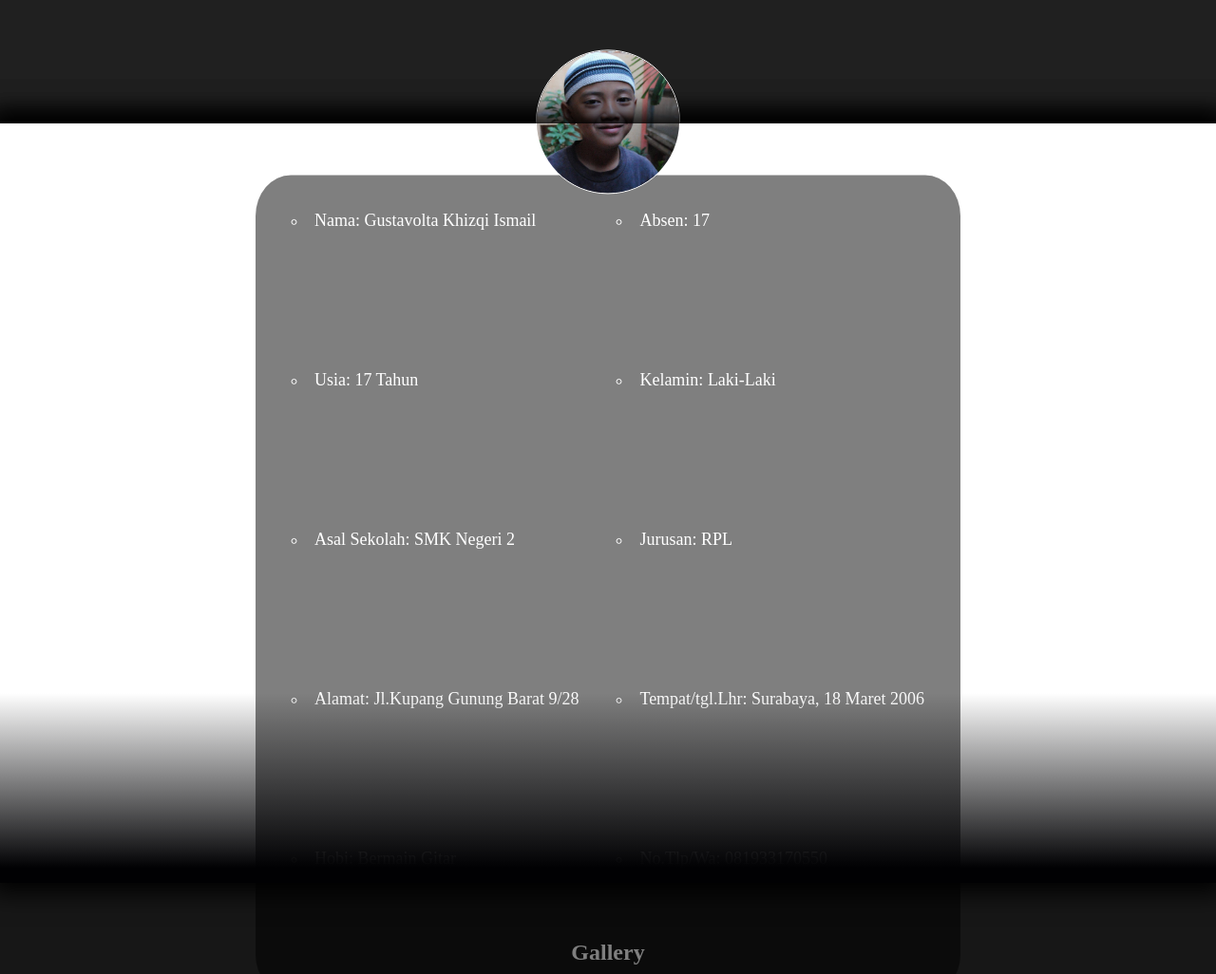
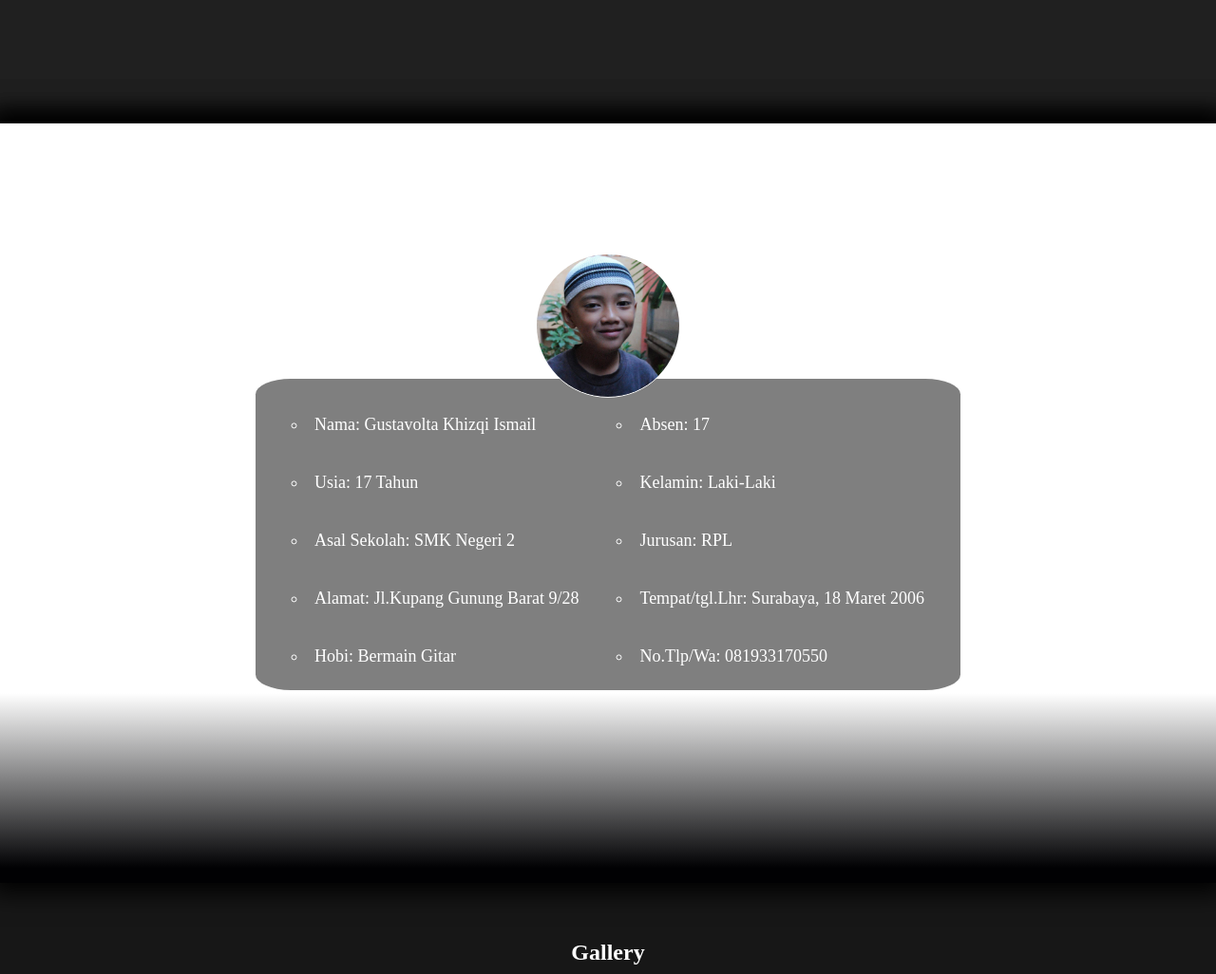
Before and after one commit to Khizqi/GustavBlog, a plain HTML site: page index.html in a window 1280 px wide. Shown: the part 1520-2546 px from the top of the page at 95% size. Drawn offline with nearby package versions, Linux system fonts and the light colour scheme.

Commit message:
Update style.css

```diff
--- a/style.css
+++ b/style.css
@@ -299,6 +299,7 @@
   align-items: center;
   justify-content: center;
   box-shadow: 0 0 25px 10px black;
+  border-bottom: white;
 }
 
 .my-bio::after {
@@ -322,7 +323,6 @@
   padding: 2% 3%;
   padding-top: 3%;
   transform: translateY(10%);
-  height: 100vh;
 }
 
 .bio-content > img {
```
